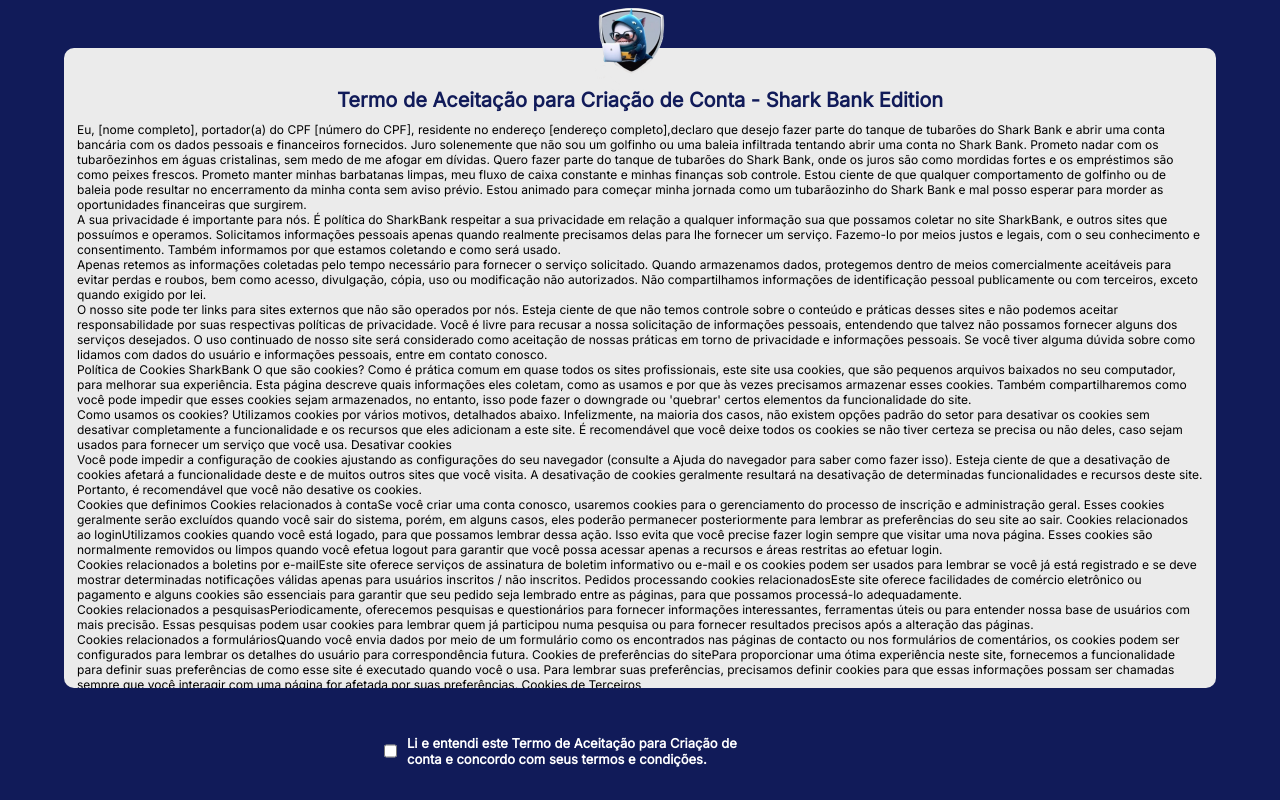
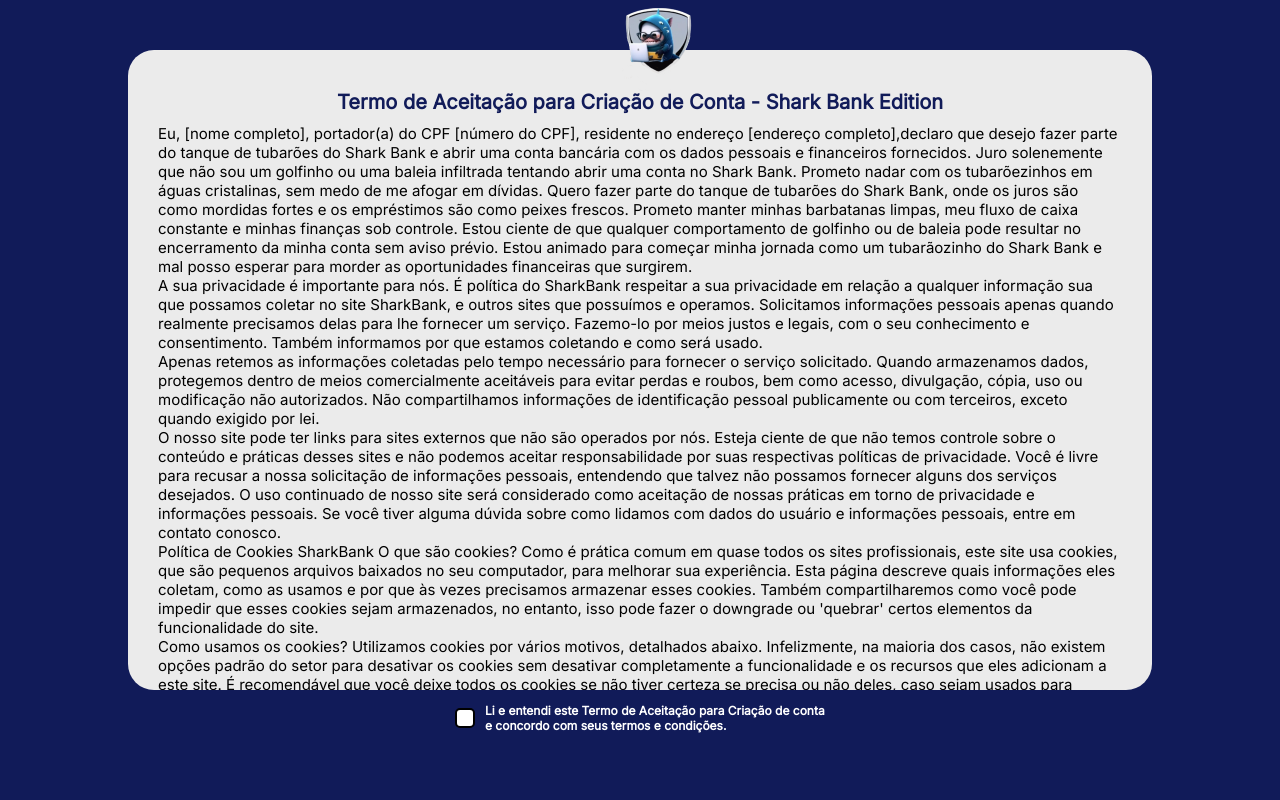
Before and after one commit to NatashaLima/sharp-coders-hackadev, a plain HTML site: page view/terms.html in a window 1280 px wide. Drawn offline with Linux system fonts and the light colour scheme.

Commit message:
:ok_and: melhoria CSS página de termos

```diff
--- a/css/terms.css
+++ b/css/terms.css
@@ -13,29 +13,30 @@
 }
 
 body {
+  gap: 1.3rem;
+  display: flex;
+  flex-direction: column;
   background-color: var(--primary-color);
 }
 
 img {
   position: fixed;
-  left: 46%;
-  z-index: 1;
+  left: 50%;
+  transform: translate(-30%);
+  z-index: 10;
 }
 
 #modal {
-  position: fixed;
   display: flex;
   flex-direction: column;
   align-items: center;
-  left: 50%;
-  top: 50%;
-  height: 80%;
-  width: 90%;
-  transform: translate(-50%, -55%);
+  margin: auto;
+  height: 80vh;
+  width: 80%;
   background: var(--bg-color);
-  transition: all 0.4s;
-  border-radius: 1rem;
-  padding: 4rem 0.3rem 0rem 0.3rem;
+  border-radius: 2.6rem;
+  padding: 4rem 2rem 0;
+  margin-top: 5rem;
   overflow-y: scroll;
 }
 
@@ -49,21 +50,44 @@
 }
 
 #body-modal p {
-  font-size: 1.2rem;
+  font-size: 1.5rem;
 }
 
 footer {
   display: flex;
-  position: fixed;
+  align-items: center;
+
   top: 90%;
   left: 30%;
   gap: 1rem;
-  font-size: 1.3rem;
+  font-size: 1.2rem;
   font-weight: 600;
-  margin-top: 1.5rem;
+  margin: auto;
 }
 
 footer P {
   color: white;
   width: 34rem;
 }
+
+@media (min-width: 250px) and (max-width: 720px) {
+  #modal {
+    width: 100%;
+  }
+  #modal p {
+    font-size: 1.5rem;
+  }
+}
+
+input[type='checkbox'] {
+  appearance: none;
+  background-color: white;
+  border: 2px solid black;
+  border-radius: 5px;
+  width: 20px;
+  height: 20px;
+}
+
+input[type='checkbox']:checked:after {
+  content: 'OK';
+}
--- a/view/terms.html
+++ b/view/terms.html
@@ -23,7 +23,7 @@
       </p>
     </div> -->
     <img src="../img/logo_skark_terms.png" alt="Logo SharkBank" />
-    <div id="modal" class="modal">
+    <div id="modal">
       <div id="header-modal">
         <h1>Termo de Aceitação para Criação de Conta - Shark Bank Edition</h1>
       </div>
```
